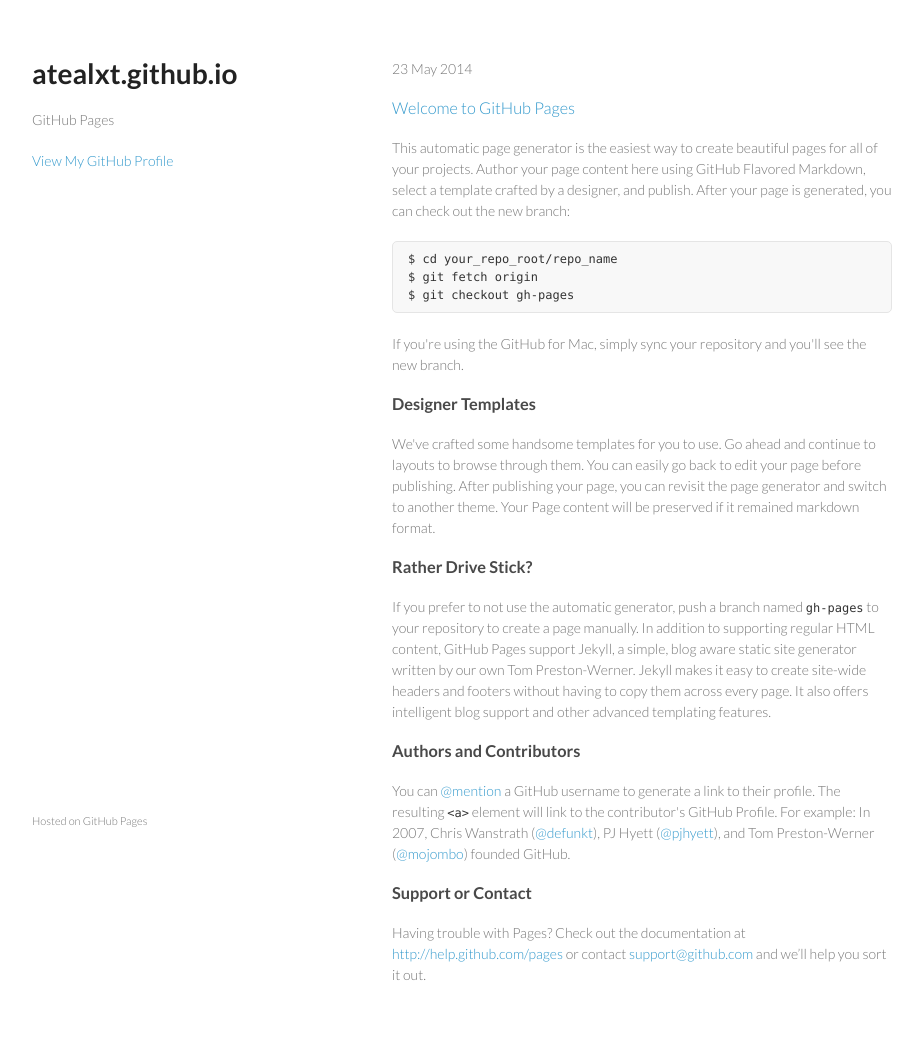
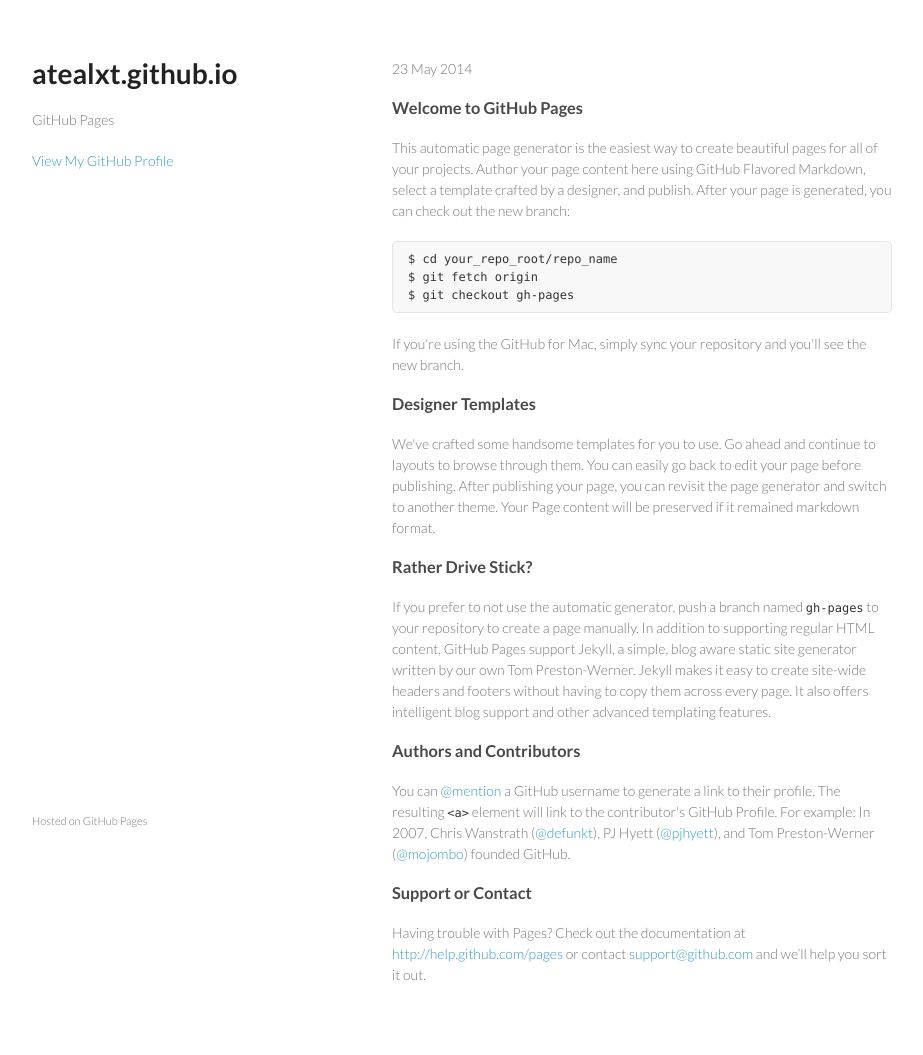
Before and after one commit to atealxt/atealxt.github.io, a Jekyll site: the page built from _posts/2014-05-23-test.html, in a window 1280 px wide. Shown: the whole page, without its empty margins (178-1101 px from the left). Built offline with Jekyll 4.4.1, drawn with Linux system fonts in a browser that asks for light colours.

Commit message:
Update 2014-05-23-test.html

```diff
--- a/_posts/2014-05-23-test.html
+++ b/_posts/2014-05-23-test.html
@@ -6,11 +6,8 @@
 <p>{{ page.date | date_to_string }}</p>
 
 <h3>
-        <a name="welcome-to-github-pages" class="anchor" href="#welcome-to-github-pages">
-                <span class="octicon octicon-link">
-                        {{ page.title }}
-                </span>
-        </a>
+<a name="welcome-to-github-pages" class="anchor" href="#welcome-to-github-pages"><span class="octicon octicon-link"></span></a>
+{{ page.title }}
 </h3>
 
 <p>This automatic page generator is the easiest way to create beautiful pages for all of your projects. Author your page content here using GitHub Flavored Markdown, select a template crafted by a designer, and publish. After your page is generated, you can check out the new branch:</p>
```
